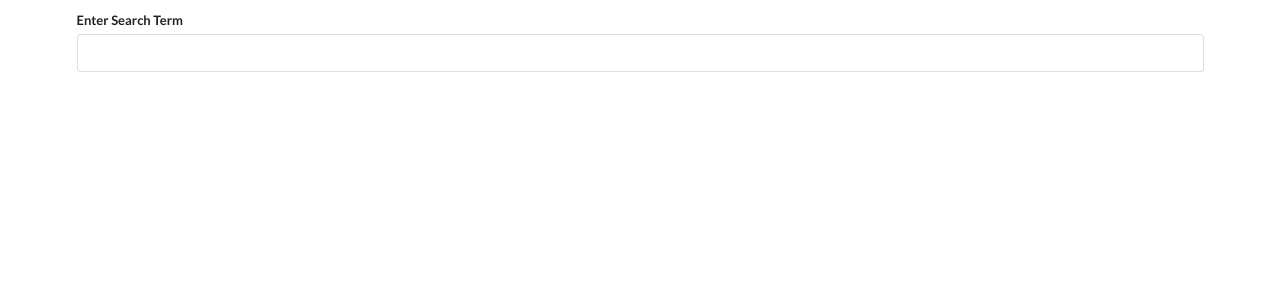
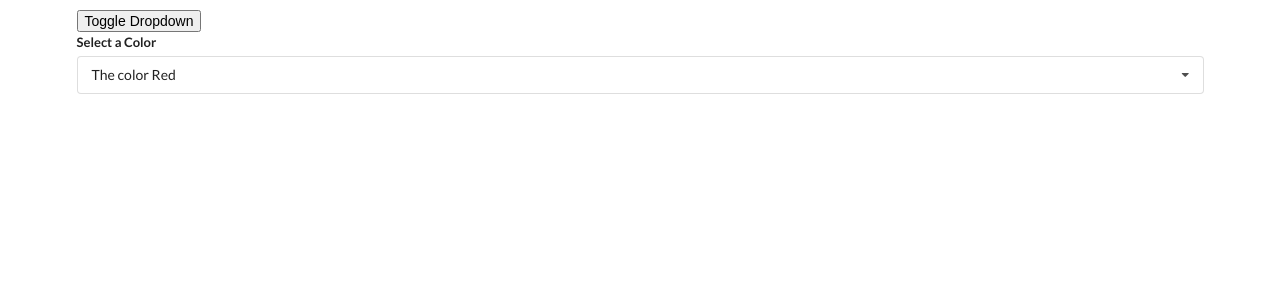
Before and after one commit to himoura32/react-widgets-project, a React (Create React App) app: page / in a window 1280 px wide. Shown: the top 300 px of the page. Built offline with nearby package versions, Linux system fonts and the light colour scheme.

Commit message:
coded dropdown comp/useRef/state/manualEvent

```diff
--- a/src/App.js
+++ b/src/App.js
@@ -1,5 +1,7 @@
+import { useState } from 'react';
+import Search from './components/Search';
+import Dropdown from './components/Dropdown';
 import Accordian from './components/Accordian';
-import Search from './components/Search';
 import './components/App.css';
 
 const items = [
@@ -17,10 +19,38 @@
   },
 ];
 
+const options = [
+  {
+    label: 'The color Red',
+    value: 'red',
+  },
+  {
+    label: 'The color Green',
+    value: 'green',
+  },
+  {
+    label: 'The Shade of Blue',
+    value: 'blue',
+  },
+];
+
 function App() {
+  const [selected, setSelected] = useState(options[0]);
+  const [showDropdown, setShowDropdown] = useState(true);
+
   return (
     <div className='ui container'>
-      <Search />
+      <button onClick={() => setShowDropdown(!showDropdown)}>
+        Toggle Dropdown
+      </button>
+      {showDropdown ? (
+        <Dropdown
+          selected={selected}
+          onSelectedChange={setSelected}
+          options={options}
+        />
+      ) : null}
+      {/* <Search /> */}
       {/* <Accordian items={items} /> */}
     </div>
   );
--- /dev/null
+++ b/src/components/Dropdown.js
@@ -0,0 +1,57 @@
+import React, { useState, useEffect, useRef } from 'react';
+
+const Dropdown = ({ options, selected, onSelectedChange }) => {
+  const [open, setOpen] = useState(false);
+  const ref = useRef();
+
+  useEffect(() => {
+    const onBodyClick = (event) => {
+      if (ref.current.contains(event.target)) {
+        return;
+      }
+      setOpen(false);
+    };
+
+    document.body.addEventListener('click', onBodyClick);
+
+    return () => {
+      document.body.removeEventListener('click', onBodyClick);
+    };
+  }, []);
+
+  const renderedOptions = options.map((option) => {
+    if (option.value === selected.value) {
+      return null;
+    }
+
+    return (
+      <div
+        key={option.value}
+        className='item'
+        onClick={() => onSelectedChange(option)}
+      >
+        {option.label}
+      </div>
+    );
+  });
+
+  return (
+    <div ref={ref} className='ui form'>
+      <div className='field'>
+        <label className='label>'>Select a Color</label>
+        <div
+          onClick={() => setOpen(!open)}
+          className={`ui selection dropdown ${open ? 'visible active' : ''}`}
+        >
+          <i className='dropdown icon'></i>
+          <div className='text'>{selected.label}</div>
+          <div className={`menu ${open ? 'visible transition' : ''}`}>
+            {renderedOptions}
+          </div>
+        </div>
+      </div>
+    </div>
+  );
+};
+
+export default Dropdown;
--- a/src/components/Search.js
+++ b/src/components/Search.js
@@ -19,17 +19,35 @@
       setResults(data.query.search);
     };
 
-    if (term) {
+    if (term && !results.length) {
       search();
+    } else {
+      const timeoutId = setTimeout(() => {
+        if (term) {
+          search();
+        }
+      }, 1000);
+
+      return () => {
+        clearTimeout(timeoutId);
+      };
     }
-  }, [term]);
+  }, [term, results.length]);
 
   const renderedResults = results.map((result) => {
     return (
       <div key={result.pageid} className='item'>
+        <div className='right floated content'>
+          <a
+            className='ui button'
+            href={`https://en.wikipedia.org?curid=${result.pageid}`}
+          >
+            Go
+          </a>
+        </div>
         <div className='content'>
           <div className='header'>{result.title}</div>
-          {result.snippet}
+          <span dangerouslySetInnerHTML={{ __html: result.snippet }}></span>
         </div>
       </div>
     );
```
